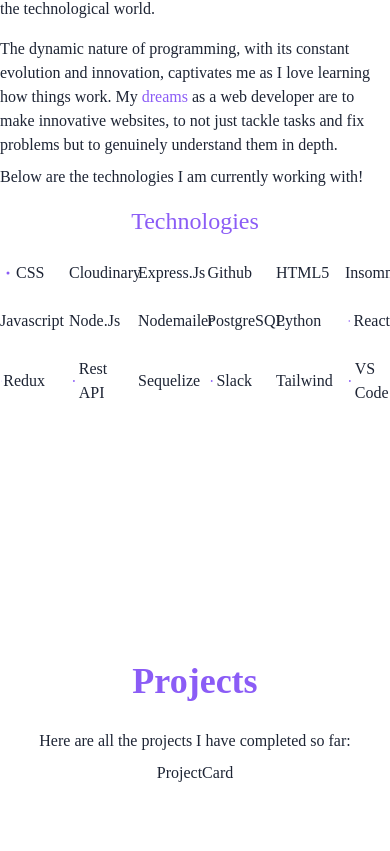
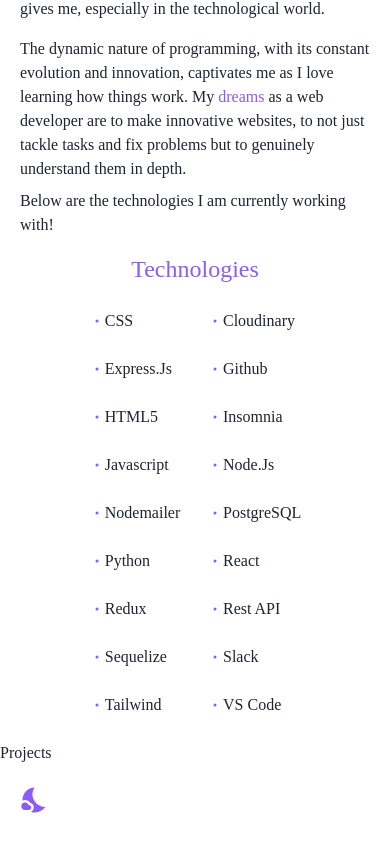
Before and after one commit to OMassano/Portfolio, a React (Create React App) app: page / in a window 390 px wide. Shown: the part 1047-1898 px from the top of the page. Built offline with nearby package versions, Linux system fonts and the light colour scheme.

Commit message:
essential changes to styles

```diff
--- a/src/App.js
+++ b/src/App.js
@@ -14,8 +14,8 @@
         <Landing />
         <About />
         <Projects />
+        <Footer darkMode={darkMode} setDarkMode={setDarkMode} />
       </main>
-      <Footer darkMode={darkMode} setDarkMode={setDarkMode}/>
     </div>
   );
 }
--- a/src/components/Footer.jsx
+++ b/src/components/Footer.jsx
@@ -4,7 +4,7 @@
 
 const Footer = ({ darkMode, setDarkMode }) => {
   return (
-    <footer className="flex flex-col text-violet-500 dark:text-violet-300 w-full sticky bottom-0 bg-white dark:bg-darkBG">
+    <footer className="flex flex-col text-violet-500 dark:text-violet-300 w-full sm:sticky bottom-0 bg-transparent z-0">
       <div className="justify-between items-center p-5">
         <div onClick={() => setDarkMode(!darkMode)}>
           {darkMode ? (
--- a/src/components/Navbar.jsx
+++ b/src/components/Navbar.jsx
@@ -27,11 +27,11 @@
           {menu ? <CgCloseR /> : <BiMenu />}
         </div>
         {menu && (
-          <ul className="flex flex-col justify-center top-0 items-center absolute w-full h-screen text-gray-700 dark:text-white">
+          <ul className=" sm:hidden flex flex-col justify-center top-0 items-center dark:bg-darkNav bg-white absolute w-full h-screen text-gray-700 dark:text-white z-5">
             {linksNavbar.map((link) => (
               <li
                 key={link.id}
-                className="px-3 cursor-pointer font-light py-3  hover:text-violet-500 dark:hover:text-violet-300 duration-100"
+                className="px-3 cursor-pointer border-b-3 font-semibold hover:scale-110 m-2  hover:text-violet-500 dark:hover:text-violet-300 duration-100"
               >
                 {link.name}
               </li>
--- a/src/components/ProjectCard.jsx
+++ b/src/components/ProjectCard.jsx
@@ -1,9 +1,115 @@
-import React from 'react'
+// import React from "react";
+// import { AiFillYoutube, AiFillGithub } from "react-icons/ai";
+// const ProjectCard = () => {
+//   return (
+//     <div className="grid sm:grid-cols-2 md:grid-cols-3 gap-6 px-10 p-6">
+//       <div className="shadow-md dark:border-violet-300 border-violet-500 border-2 p-3 rounded-lg">
+//         <div className="flex justify-between max-w-full">
+//           <button>
+//             <AiFillYoutube
+//               size={35}
+//               className="dark:text-violet-300 text-violet-500"
+//             />
+//           </button>
+//           <button>
+//             <AiFillGithub
+//               size={35}
+//               className="dark:text-violet-300 text-violet-500"
+//             />
+//           </button>
+//         </div>
+//         <div className="">
+//           <h2 className="py-3 capitalize font-semibold">proj name</h2>
+//           <p>description</p>
+//           <p>technologies</p>
+//         </div>
+//       </div>
+//       <div className="shadow-md dark:border-violet-300 border-violet-500 border-2 p-3 rounded-lg">
+//         <div className="flex justify-between ">
+//           <button>
+//             <AiFillYoutube
+//               size={35}
+//               className="dark:text-violet-300 text-violet-500"
+//             />
+//           </button>
+//           <button>
+//             <AiFillGithub
+//               size={35}
+//               className="dark:text-violet-300 text-violet-500"
+//             />
+//           </button>
+//         </div>
+//         <div className="">
+//           <h2 className="py-3 capitalize font-semibold">proj name</h2>
+//           <p>description</p>
+//           <p>technologies</p>
+//         </div>
+//       </div>
+//       <div className="shadow-md dark:border-violet-300 border-violet-500 border-2 p-3 rounded-lg">
+//         <div className="flex justify-between ">
+//           <button>
+//             <AiFillYoutube
+//               size={35}
+//               className="dark:text-violet-300 text-violet-500"
+//             />
+//           </button>
+//           <button>
+//             <AiFillGithub
+//               size={35}
+//               className="dark:text-violet-300 text-violet-500"
+//             />
+//           </button>
+//         </div>
+//         <div className="">
+//           <h2 className="py-3 capitalize font-semibold">proj name</h2>
+//           <p>description</p>
+//           <p>technologies</p>
+//         </div>
+//       </div>
+//       <div className="shadow-md dark:border-violet-300 border-violet-500 border-2 p-3 rounded-lg">
+//         <div className="flex justify-between ">
+//           <button>
+//             <AiFillYoutube
+//               size={35}
+//               className="dark:text-violet-300 text-violet-500"
+//             />
+//           </button>
+//           <button>
+//             <AiFillGithub
+//               size={35}
+//               className="dark:text-violet-300 text-violet-500"
+//             />
+//           </button>
+//         </div>
+//         <div className="">
+//           <h2 className="py-3 capitalize font-semibold">proj name</h2>
+//           <p>description</p>
+//           <p>technologies</p>
+//         </div>
+//       </div>
+//       <div className="shadow-md dark:border-violet-300 border-violet-500 border-2 p-3 rounded-lg">
+//         <div className="flex justify-between ">
+//           <button>
+//             <AiFillYoutube
+//               size={35}
+//               className="dark:text-violet-300 text-violet-500"
+//             />
+//           </button>
+//           <button>
+//             <AiFillGithub
+//               size={35}
+//               className="dark:text-violet-300 text-violet-500"
+//             />
+//           </button>
+//         </div>
+//         <div className="">
+//           <h2 className="py-3 capitalize font-semibold">proj name</h2>
+//           <p>description</p>
+//           <p>technologies</p>
+//         </div>
+//       </div>
+//     </div>
+//   );
+// };
 
-const ProjectCard = () => {
-  return (
-    <div>ProjectCard</div>
-  )
-}
-
-export default ProjectCard
+// export default ProjectCard;
--- a/src/data/projectList.js
+++ b/src/data/project/projectList.js
@@ -1,3 +1,4 @@
+import DogsImage from "./images/Dogs-project.png"
 const projectsList = [
   {
     id: 1,
@@ -13,6 +14,7 @@
       { id: "english", desc: "" },
       { id: "spanish", desc: "" },
     ],
+    image:DogsImage
   },
   {
     id: 2,
--- /dev/null
+++ b/src/data/socialLinks.js
@@ -0,0 +1,5 @@
+const socialLinks = [
+    {id:1, name:"GitHub", link:"https://github.com/OMassano"},
+    {id:2, name:"LinkedIn", link:"https://www.linkedin.com/in/oceanamassano"},
+    {id:3, name:"Email", link:"oshimassano@gmail.com"}
+]
--- a/src/views/About/About.jsx
+++ b/src/views/About/About.jsx
@@ -3,8 +3,8 @@
 import { BsDot } from "react-icons/bs";
 const About = () => {
   return (
-    <section className="min-h-screen flex flex-col justify-start items-center">
-      <h2 className="text-4xl font-bold py-5 dark:text-violet-300 text-violet-500 text-center ">
+    <section className="min-h-screen flex flex-col justify-start items-center px-5">
+      <h2 className="text-4xl font-bold py-5 dark:text-violet-300 text-violet-500 text-center">
         About
       </h2>
       <div>
@@ -38,7 +38,7 @@
         <h3 className="text-2xl dark:text-violet-300 text-violet-500 text-center justify-center">
           Technologies
         </h3>
-        <div className="grid grid-cols-6 relative gap-6 py-6 font-light">
+        <div className="grid grid-cols-2 md:grid-cols-4 lg:grid-cols-6 gap-6 py-6 font-light">
           {technologies.map((technology) => {
             return (
               <div className="flex flex-row items-center">
--- a/src/views/Projects/Projects.jsx
+++ b/src/views/Projects/Projects.jsx
@@ -1,18 +1,28 @@
-import React from "react";
-import ProjectCard from "../../components/ProjectCard";
+// import React from "react";
+// import ProjectCard from "../../components/ProjectCard";
+
+// const Projects = () => {
+//   return (
+//     <section className="min-h-screen flex flex-col justify-start items-center w-full">
+//       <h2 className="text-4xl font-bold py-5 dark:text-violet-300 text-violet-500 text-center">
+//         Projects
+//       </h2>
+//       <p className="max-w-3xl py-2 font-light">
+//         Here are all the projects I have completed so far:
+//       </p>
+//       <ProjectCard/>
+//     </section>
+//   );
+// };
+
+// export default Projects;
+
+import React from 'react'
 
 const Projects = () => {
   return (
-    <section className="min-h-screen flex flex-col justify-start items-center">
-      <h2 className="text-4xl font-bold py-5 dark:text-violet-300 text-violet-500 text-center">
-        Projects
-      </h2>
-      <p className="max-w-3xl py-2 font-light">
-        Here are all the projects I have completed so far:
-      </p>
-      <ProjectCard/>
-    </section>
-  );
-};
+    <div>Projects</div>
+  )
+}
 
-export default Projects;
+export default Projects
```
